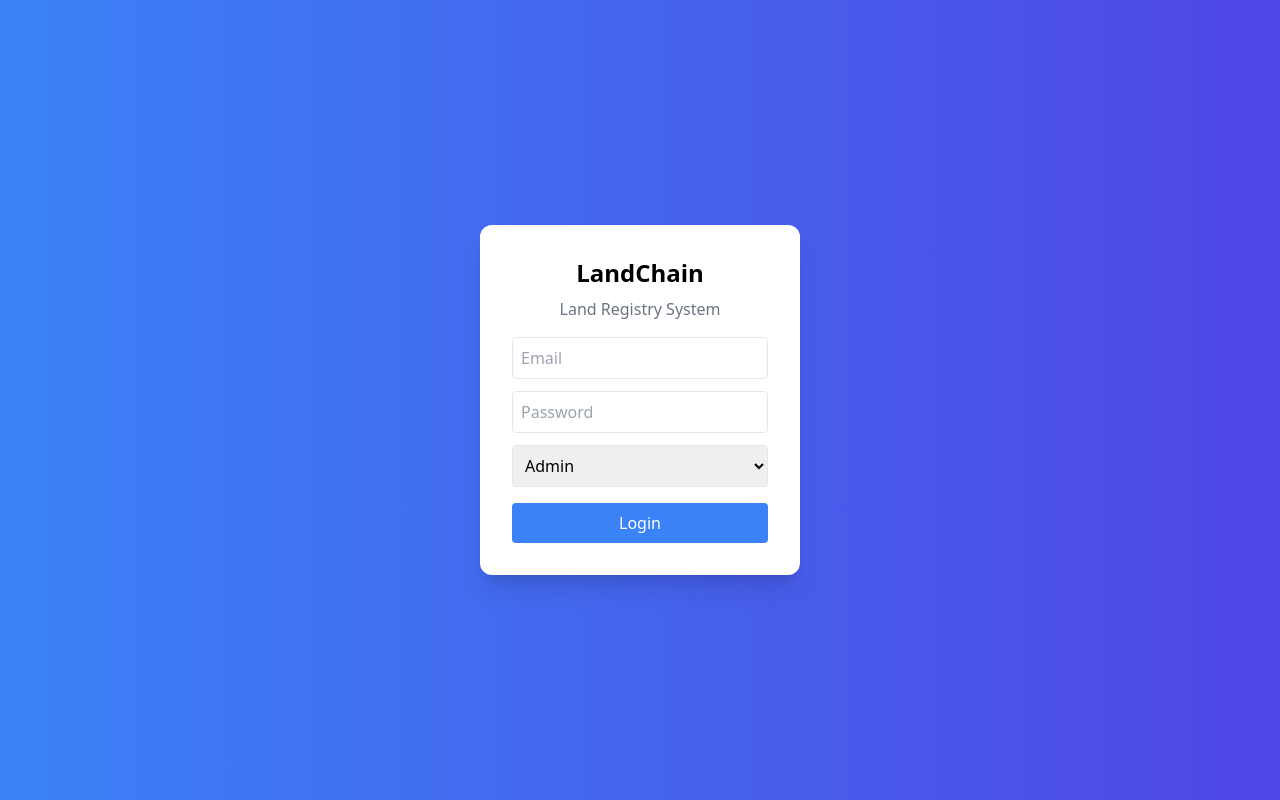
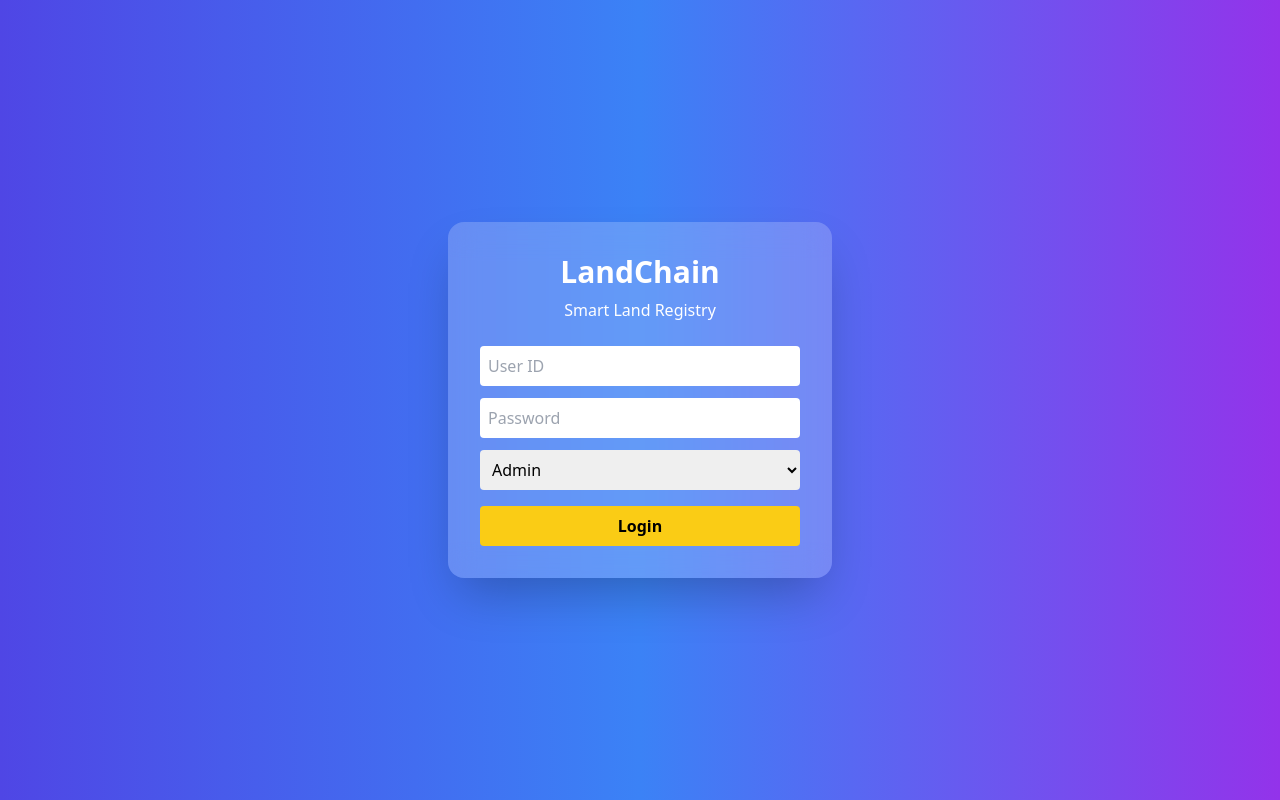
Before and after one commit to rama01-hathwar/land-registry-project, a Flask app: page / in a window 1280 px wide. Run offline with Flask 3, Linux system fonts and the light colour scheme; parts of the project's set-up code (start-up, migrations or seed data) failed here and were passed over; some libraries are stand-ins or nearby versions.

Commit message:
Update login.html

```diff
--- a/templates/login.html
+++ b/templates/login.html
@@ -1,32 +1,38 @@
 <!DOCTYPE html>
 <html>
 <head>
-    <title>LandChain Login</title>
-    <script src="https://cdn.tailwindcss.com"></script>
+<title>Login</title>
+<script src="https://cdn.tailwindcss.com"></script>
 </head>
 
-<body class="bg-gradient-to-r from-blue-500 to-indigo-600 flex items-center justify-center h-screen">
+<body class="bg-gradient-to-r from-indigo-600 via-blue-500 to-purple-600 flex items-center justify-center h-screen">
 
-<div class="bg-white p-8 rounded-xl shadow-xl w-80 text-center">
-    <h2 class="text-2xl font-bold mb-2">LandChain</h2>
-    <p class="text-gray-500 mb-4">Land Registry System</p>
+<div class="bg-white/20 backdrop-blur-lg p-8 rounded-2xl shadow-2xl w-96 text-white">
 
-    <input class="border p-2 w-full mb-3 rounded" placeholder="Email">
-    <input type="password" class="border p-2 w-full mb-3 rounded" placeholder="Password">
+<h2 class="text-3xl font-bold text-center mb-2">LandChain</h2>
+<p class="text-center mb-6">Smart Land Registry</p>
 
-    <select class="border p-2 w-full mb-4 rounded">
-        <option>Admin</option>
-        <option>Registrar</option>
-        <option>Landowner</option>
-    </select>
+<input class="w-full p-2 mb-3 rounded text-black" placeholder="User ID">
 
-    <button onclick="login()" class="bg-blue-500 text-white px-4 py-2 w-full rounded">
-        Login
-    </button>
+<input type="password" class="w-full p-2 mb-3 rounded text-black" placeholder="Password">
+
+<select id="role" class="w-full p-2 mb-4 rounded text-black">
+<option value="admin">Admin</option>
+<option value="registrar">Registrar</option>
+<option value="bank">Bank</option>
+<option value="landowner">Land Owner</option>
+</select>
+
+<button onclick="login()" class="w-full bg-yellow-400 text-black font-bold py-2 rounded hover:bg-yellow-300">
+Login
+</button>
+
 </div>
 
 <script>
 function login(){
+    let role = document.getElementById("role").value;
+    localStorage.setItem("role", role);
     window.location.href = "/dashboard";
 }
 </script>
```
